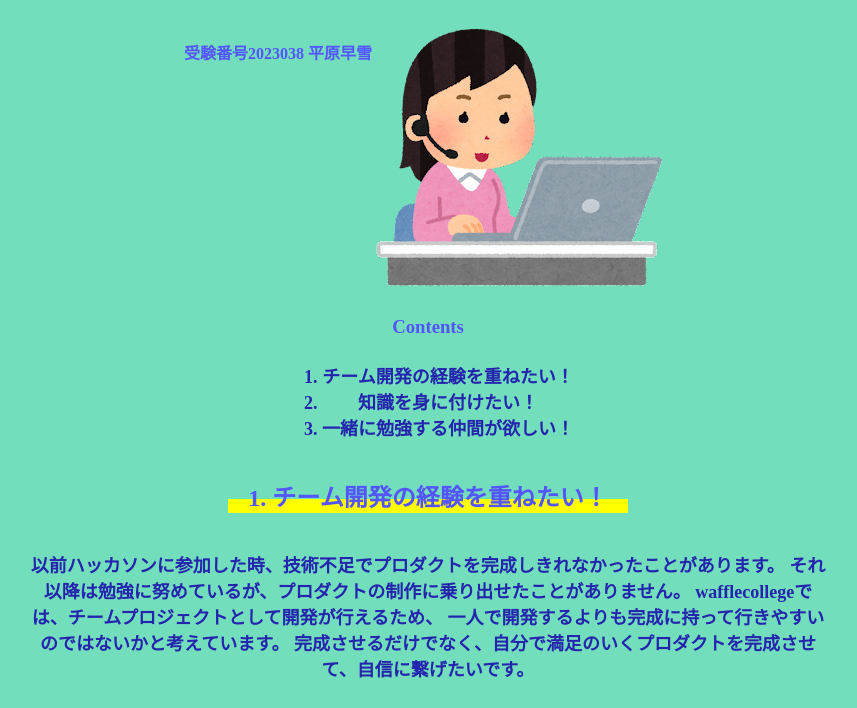
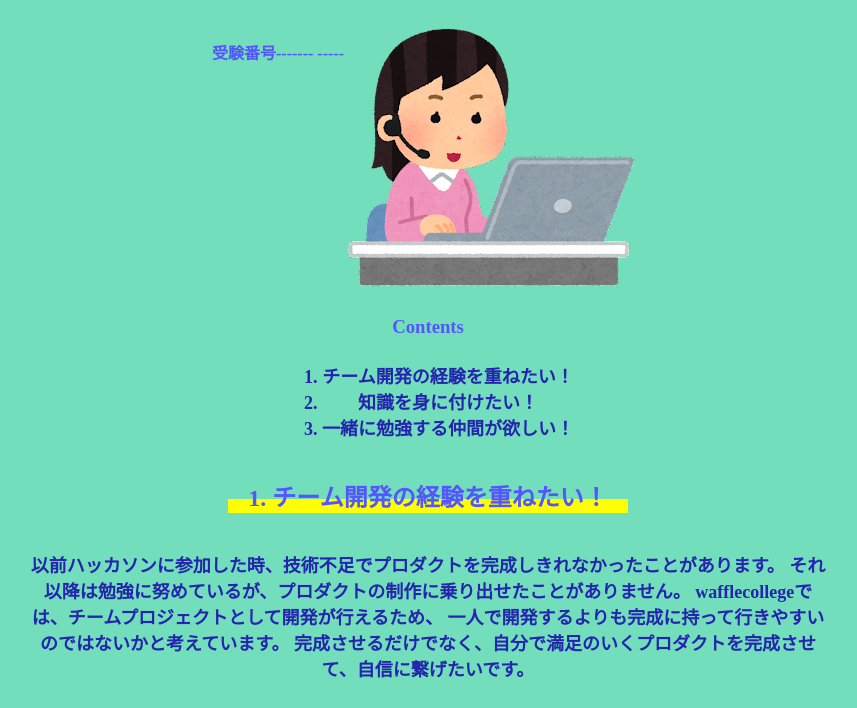
Before and after one commit to HiraSayu/practice.withprogate, a plain HTML site: page index.html in a window 1280 px wide. Shown: the part 92-800 px from the top of the page, without its empty margins (212-1069 px from the left). Drawn offline with Linux system fonts and the light colour scheme.

Commit message:
Update index.html

```diff
--- a/index.html
+++ b/index.html
@@ -7,7 +7,7 @@
     </head>
     <body>
         <div class = "block">
-        <h4>受験番号2023038  平原早雪</h4>
+        <h4>受験番号-------  -----</h4>
         <img src ="computer.png" alt = "パソコンを操作する女性のイラスト">
         </div>
         <h3>Contents</h3>
```
